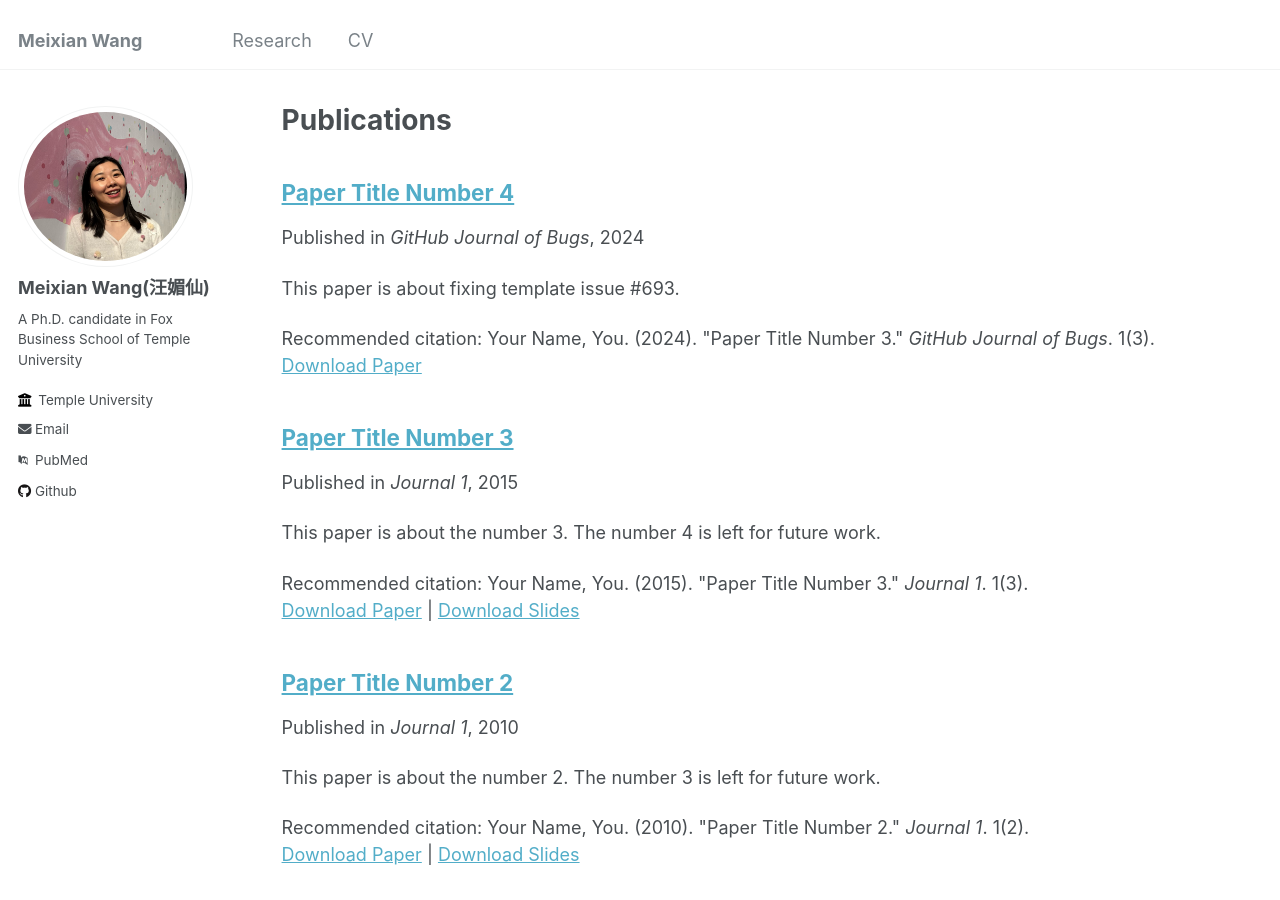
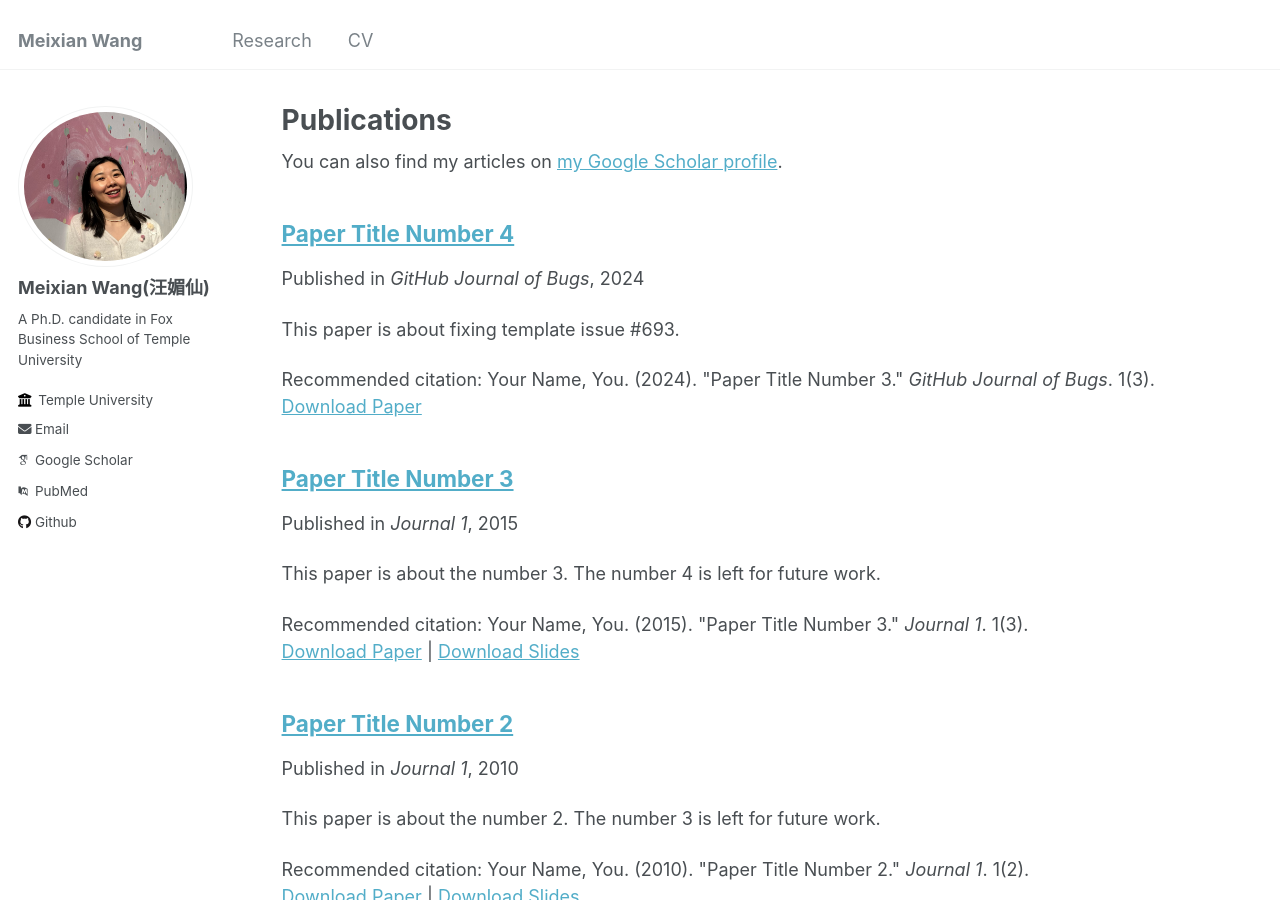
Before and after one commit to MeixianWang2/MeixianWang2.github.io, a Jekyll site: the page built from _pages/publications.md, in a window 1280 px wide and 900 px high. Built offline with Jekyll 4.4.1, drawn with Linux system fonts in a browser that asks for light colours; some web fonts are replaced; part of the change alters nothing that is shown.

Commit message:
Update _config.yml

```diff
--- a/_config.yml
+++ b/_config.yml
@@ -32,7 +32,7 @@ author:
 
   # Academic websites
   arxiv            : # URL - Update with the correct link to your profile
-  googlescholar    : # "https://scholar.google.com/citations?user=PS_CX0AAAAAJ"
+  googlescholar    : "https://scholar.google.com/citations?user=q0hb1sgAAAAJ"
   impactstory      : # URL
   orcid            : # "http://orcid.org/yourorcidurl"
   semantic         : # URL
```
